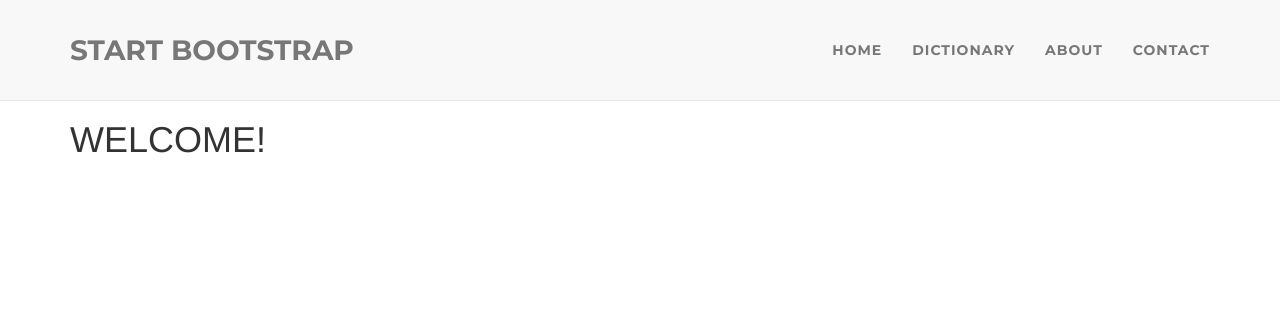
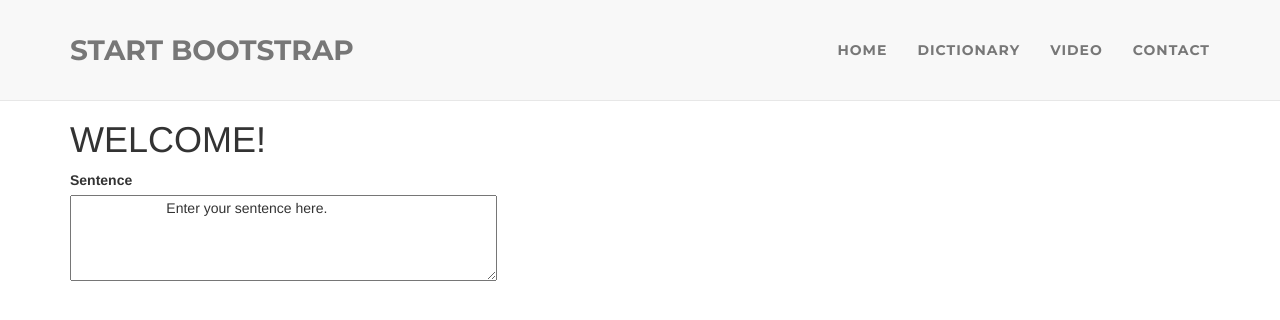
Before and after one commit to rhsu0268/myEnglishABC, a Django app: page /dictionary/ in a window 1280 px wide. Shown: the top 320 px of the page. Run offline with Django 3.2, Linux system fonts and the light colour scheme; some libraries are stand-ins or nearby versions.

Commit message:
Added textfield

```diff
--- a/dictionary/templates/dictionary/index.html
+++ b/dictionary/templates/dictionary/index.html
@@ -6,5 +6,13 @@
 <br><br><br><br><br>
 <div id="top">
 	<h1>Welcome!</h1>
+	<div class="form-group">
+    	<label for="text">Sentence</label>
+		<br>
+    	<textarea rows="4" cols="50">
+			Enter your sentence here.
+		</textarea>
+  	</div>
+
 <div>
 {% endblock %}
--- a/dictionary/templates/dictionary/layout.html
+++ b/dictionary/templates/dictionary/layout.html
@@ -43,7 +43,7 @@
                         <a href="/dictionary">Dictionary</a>
                     </li>
                     <li class="page-scroll">
-                        <a href="#about">About</a>
+                        <a href="#about">Video</a>
                     </li>
                     <li class="page-scroll">
                         <a href="#contact">Contact</a>
```
